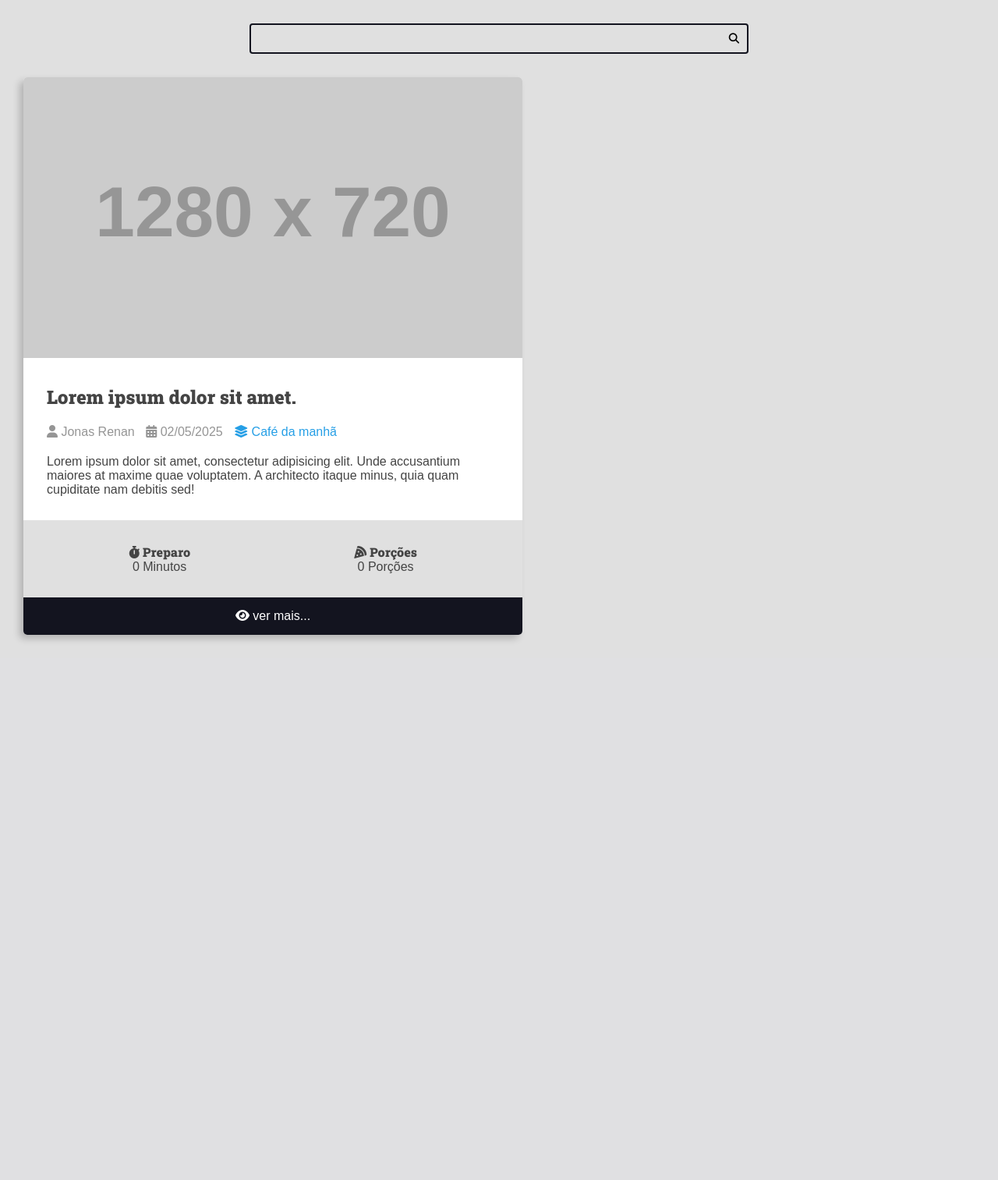
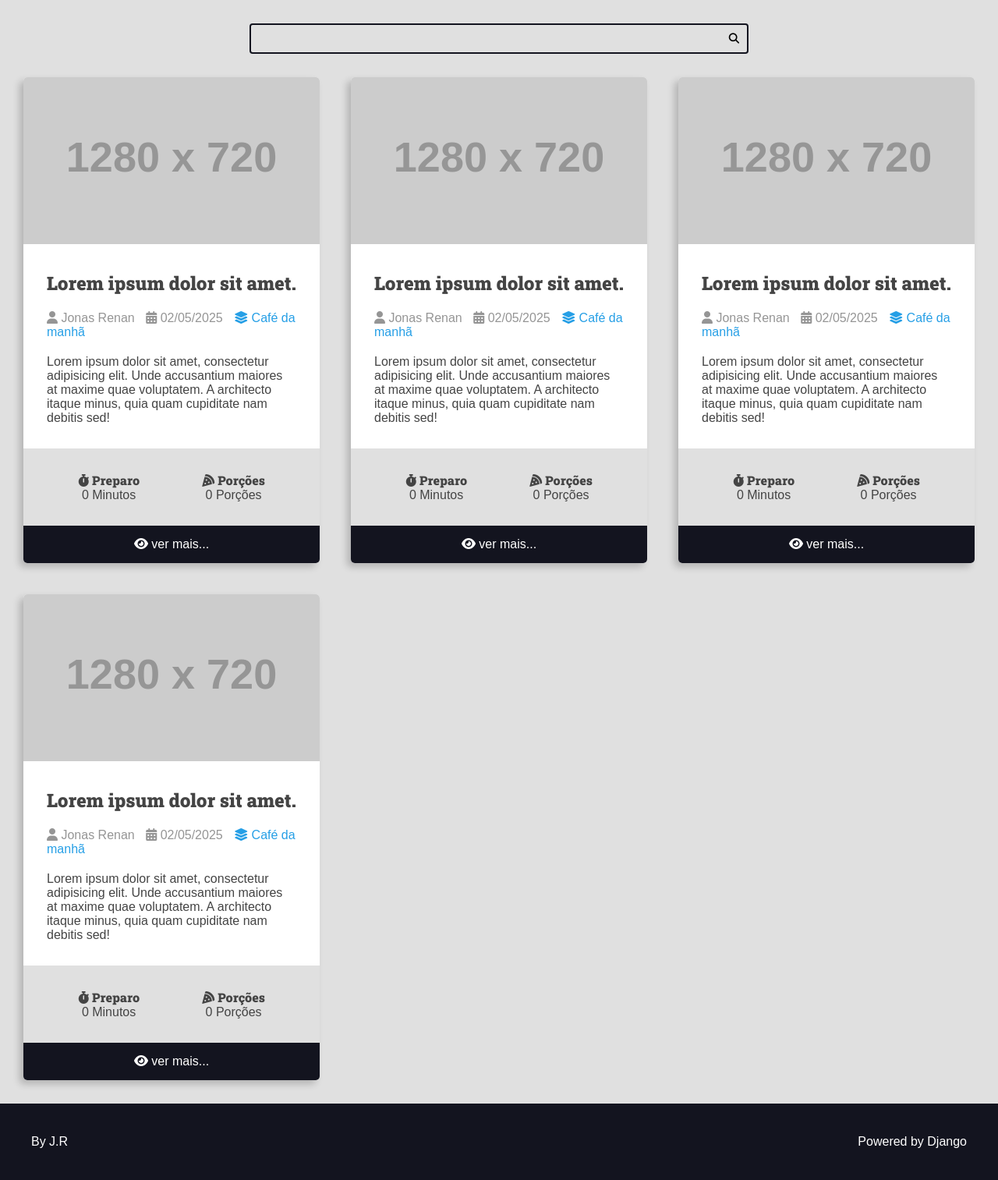
Before and after one commit to jonasr1/django-recipes, a Django app: page / in a window 1280 px wide. Shown: the part 113-1626 px from the top of the page at 78% size. Before the commit the page ends 935 px from the top, so only its background shows below. Run offline with Django 5.2, Linux system fonts and the light colour scheme; grey boxes labelled with a size stand in for pictures from a placeholder-image service; some libraries are stand-ins or nearby versions.

Commit message:
feat(card): added the footer

```diff
--- /dev/null
+++ b/recipes/templates/recipes/partials/footer.html
@@ -0,0 +1,8 @@
+<footer class="main-footer">
+    <div class="developer">
+        <a href="https://github.com/jonasr1/django-recipes" target="_blank" rel="noopener">By J.R</a>
+    </div>
+    <div class="powered">
+        <a href="https://www.djangoproject.com/" target="_blank" rel="noopener">Powered by Django</a>
+    </div>
+</footer>
--- a/recipes/templates/recipes/partials/head.html
+++ b/recipes/templates/recipes/partials/head.html
@@ -257,5 +257,23 @@
             filter: brightness(2);
         }
 
+        .main-footer {
+            display: flex;
+            align-items: center;
+            justify-content: space-between;
+            background: var(--color-primary-dark);
+            padding: var(--spacing-gutter-large);
+        }
+
+        .main-footer a {
+            text-decoration: none;
+            color: var(--color-white);
+            transition: all 300ms ease-in-out;
+        }
+
+        .main-footer a:hover {
+            filter: brightness(.8);
+        }
+
     </style>
 </head>
--- /dev/null
+++ b/recipes/templates/recipes/partials/recipe.html
@@ -0,0 +1,51 @@
+<div class="recipe-list-item">
+    <div class="recipe recipe-cover">
+        <img src="https://placehold.co/1280x720/269fe6/png" alt="Temporário">
+        <div class="recipe-title-container">
+            <h2 class="recipe-title">Lorem ipsum dolor sit amet.</h2>
+        </div>
+
+        <div class="recipe-author">
+            <span class="recipe-author-item">
+                <i class="fas fa-user"></i>
+                Jonas Renan
+            </span>
+            <span class="recipe-author-item">
+                <i class="fa-solid fa-calendar-days"></i>
+                02/05/2025
+            </span>
+            <span class="recipe-author-item">
+                <a href="/recipes/category/cafe-da-manha/">
+                    <i class="fas fa-layer-group"></i>
+                    <span>Café da manhã</span>
+                </a>
+            </span>
+        </div>
+
+        <div class="recipe-content">
+            <p>Lorem ipsum dolor sit amet, consectetur adipisicing elit. Unde accusantium maiores at maxime quae voluptatem. A architecto itaque minus, quia quam cupiditate nam debitis sed!</p>
+        </div>
+
+        <div class="recipe-meta-container">
+            <div class="recipe-meta recipe-preparation">
+                <h3 class="recipe-meta-title"><i class="fas fa-stopwatch"></i> Preparo</h3>
+                <div class="recipe-meta-text">
+                    0 Minutos
+                </div>
+            </div>
+            <div class="recipe-meta recipe-servings">
+                <h3 class="recipe-meta-title"><i class="fas fa-pizza-slice"></i> Porções</h3>
+                <div class="recipe-meta-text">
+                    0 Porções
+                </div>
+            </div>
+        </div>
+        <footer class="recipe-footer">
+            <a class="recipe-read-more button button-dark button-full-width" href="/recipes/3/">
+                <i class="fas fa-eye"></i>
+                <span>ver mais...</span>
+            </a>
+        </footer>
+
+    </div>
+</div>
```
Also changed, not shown: recipes/templates/recipes/pages/home.html (+5 -51 lines).
